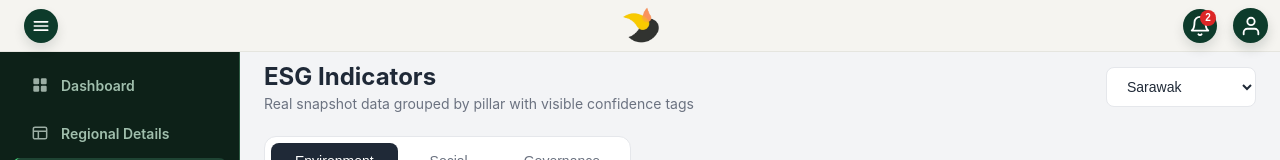
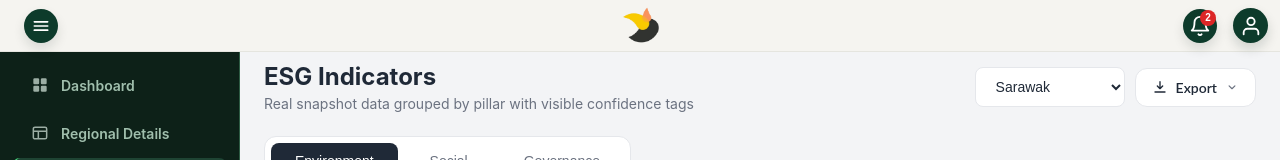
Before and after one commit to angelyong/Borneo_Tracker, a React (Vite) app: page /esg in a window 1280 px wide. Shown: the top 160 px of the page. Built offline with nearby package versions, Linux system fonts and the light colour scheme.

Commit message:
export button page created

```diff
--- a/package.json
+++ b/package.json
@@ -11,6 +11,7 @@
   },
   "dependencies": {
     "echarts": "^6.1.0",
+    "html-to-image": "^1.11.13",
     "leaflet": "^1.9.4",
     "react": "^19.2.6",
     "react-dom": "^19.2.6",
--- /dev/null
+++ b/src/components/ExportMenu.jsx
@@ -0,0 +1,62 @@
+import { useState } from 'react';
+import { Icons, Menu } from './ui';
+import { COLORS, FONT, RADII } from '../theme';
+import { downloadElementAsPng, downloadIndicatorsCsv } from '../utils/exportReport';
+
+// Reused as-is on both the ESG and SDG pages — one "Export" control, same
+// CSV/PNG behaviour everywhere a canonical-indicator table is shown.
+const ExportMenu = ({ targetRef, filenameBase, rows }) => {
+  const [exportingPng, setExportingPng] = useState(false);
+
+  const handleExportCsv = () => {
+    downloadIndicatorsCsv(`${filenameBase}.csv`, rows);
+  };
+
+  const handleExportPng = async () => {
+    if (!targetRef.current || exportingPng) return;
+    setExportingPng(true);
+    try {
+      await downloadElementAsPng(targetRef.current, `${filenameBase}.png`);
+    } catch {
+      // A failed snapshot (e.g. an untainted-canvas edge case) shouldn't crash
+      // the page — the CSV export is unaffected and still works.
+    } finally {
+      setExportingPng(false);
+    }
+  };
+
+  return (
+    <Menu
+      trigger={
+        <button type="button" style={styles.trigger} disabled={exportingPng} data-export-ignore="true">
+          <Icons.Download size={16} color={COLORS.ink} />
+          {exportingPng ? 'Exporting…' : 'Export'}
+          <Icons.Chevron size={14} color={COLORS.muted} />
+        </button>
+      }
+      items={[
+        { label: 'Export as CSV', icon: <Icons.FileArrow size={16} />, onClick: handleExportCsv },
+        { label: 'Export as PNG', icon: <Icons.Frame size={16} />, onClick: handleExportPng },
+      ]}
+    />
+  );
+};
+
+const styles = {
+  trigger: {
+    display: 'flex',
+    alignItems: 'center',
+    gap: 8,
+    padding: '10px 16px',
+    borderRadius: RADII.md,
+    border: `1px solid ${COLORS.border}`,
+    background: '#fff',
+    color: COLORS.ink,
+    fontSize: 14,
+    fontWeight: 600,
+    fontFamily: FONT,
+    cursor: 'pointer',
+  },
+};
+
+export default ExportMenu;
--- a/src/pages/ESG/esg_indicator.jsx
+++ b/src/pages/ESG/esg_indicator.jsx
@@ -1,4 +1,4 @@
-import { useMemo, useState } from 'react';
+import { useMemo, useRef, useState } from 'react';
 import {
   CATEGORY_TO_PILLAR,
   TERRITORIES,
@@ -8,11 +8,13 @@ import {
   titleCaseConfidence,
   useIndicators,
 } from '../../data/useIndicators';
+import ExportMenu from '../../components/ExportMenu';
 
 const ESGIndicator = () => {
   const [selectedRegion, setSelectedRegion]   = useState('Sarawak');
   const [selectedCategory, setSelectedCategory] = useState('Environment');
   const { data, loading, error } = useIndicators();
+  const contentRef = useRef(null);
 
   const rows = useMemo(() => {
     if (!data?.rows) return [];
@@ -20,6 +22,7 @@ const ESGIndicator = () => {
   }, [data, selectedCategory, selectedRegion]);
 
   const summary = summarizeRows(rows);
+  const filenameBase = `esg-${selectedCategory}-${selectedRegion}`.toLowerCase().replace(/\s+/g, '-');
 
   return (
     <div style={styles.container}>
@@ -28,7 +31,7 @@ const ESGIndicator = () => {
 
       {/* ── Right column: topbar + scrollable content ── */}
       <div style={styles.rightCol}>
-        <div style={styles.content}>
+        <div style={styles.content} ref={contentRef}>
 
           {/* ── Page header ── */}
           <div style={styles.header}>
@@ -46,6 +49,9 @@ const ESGIndicator = () => {
                   <option key={t} value={t}>{t}</option>
                 ))}
               </select>
+              {!loading && !error && (
+                <ExportMenu targetRef={contentRef} filenameBase={filenameBase} rows={rows} />
+              )}
             </div>
           </div>
 
@@ -171,7 +177,7 @@ const styles = {
     gap:            '16px',
   },
   headerLeft:  { flex: 1 },
-  headerRight: { flexShrink: 0 },
+  headerRight: { flexShrink: 0, display: 'flex', alignItems: 'center', gap: 10 },
   pageTitle: {
     fontSize:   '24px',
     fontWeight: '700',
--- a/src/pages/SDG/sdg_progress.jsx
+++ b/src/pages/SDG/sdg_progress.jsx
@@ -1,4 +1,4 @@
-import { useMemo, useState } from 'react';
+import { useMemo, useRef, useState } from 'react';
 import {
   SDG_GOALS,
   TERRITORIES,
@@ -8,11 +8,13 @@ import {
   titleCaseConfidence,
   useIndicators,
 } from '../../data/useIndicators';
+import ExportMenu from '../../components/ExportMenu';
 
 const SDGProgress = () => {
   const [selectedRegion, setSelectedRegion] = useState('Sarawak');
   const [selectedGoal, setSelectedGoal] = useState('SDG1');
   const { data, loading, error } = useIndicators();
+  const contentRef = useRef(null);
 
   const rows = useMemo(() => {
     if (!data?.rows) return [];
@@ -20,13 +22,14 @@ const SDGProgress = () => {
   }, [data, selectedGoal, selectedRegion]);
   const summary = summarizeRows(rows);
   const goalLabel = SDG_GOALS.find((item) => item.goal === selectedGoal)?.label || selectedGoal;
+  const filenameBase = `sdg-${selectedGoal}-${selectedRegion}`.toLowerCase().replace(/\s+/g, '-');
 
   return (
     <div style={styles.container}>
 
 
       <div style={styles.rightCol}>
-        <div style={styles.content}>
+        <div style={styles.content} ref={contentRef}>
         <div style={styles.header}>
           <div style={styles.headerLeft}>
             <h1 style={styles.pageTitle}>SDG Progress</h1>
@@ -46,6 +49,9 @@ const SDGProgress = () => {
                 </option>
               ))}
             </select>
+            {!loading && !error && (
+              <ExportMenu targetRef={contentRef} filenameBase={filenameBase} rows={rows} />
+            )}
           </div>
         </div>
 
@@ -188,6 +194,9 @@ const styles = {
   },
   headerRight: {
     flexShrink: 0,
+    display: 'flex',
+    alignItems: 'center',
+    gap: 10,
   },
   dropdown: {
     padding: '10px 16px',
--- /dev/null
+++ b/src/utils/exportReport.js
@@ -0,0 +1,51 @@
+// Shared export helpers for the ESG and SDG pages (Phase 1 of the reporting
+// feature — quick CSV/PNG export of whatever's currently on screen). Phase 2
+// (a dedicated multi-section "Generate Report" PDF page) will build on top of
+// the same CSV row shape, not replace it.
+
+function escapeCsvCell(value) {
+  const text = String(value ?? '');
+  return /[",\n]/.test(text) ? `"${text.replace(/"/g, '""')}"` : text;
+}
+
+function triggerDownload(href, filename) {
+  const link = document.createElement('a');
+  link.href = href;
+  link.download = filename;
+  document.body.appendChild(link);
+  link.click();
+  document.body.removeChild(link);
+}
+
+/** Indicator rows -> a CSV matching the canonical-indicator-table shape (indicator, value, year, source, confidence). */
+export function downloadIndicatorsCsv(filename, rows) {
+  const headers = ['Indicator', 'Territory', 'Value', 'Unit', 'Year', 'Source', 'Confidence'];
+  const lines = [
+    headers.join(','),
+    ...rows.map((row) =>
+      [row.indicator, row.territory, row.value, row.unit, row.year, row.source, row.confidence]
+        .map(escapeCsvCell)
+        .join(',')
+    ),
+  ];
+
+  const blob = new Blob([lines.join('\n')], { type: 'text/csv;charset=utf-8;' });
+  const url = URL.createObjectURL(blob);
+  triggerDownload(url, filename);
+  URL.revokeObjectURL(url);
+}
+
+// Elements marked with this attribute (e.g. the Export button itself) are
+// left out of the captured image.
+const EXPORT_IGNORE_ATTR = 'data-export-ignore';
+
+/** Snapshots a DOM element to a downloaded PNG. Loaded on demand — most page loads never export. */
+export async function downloadElementAsPng(element, filename) {
+  const { toPng } = await import('html-to-image');
+  const dataUrl = await toPng(element, {
+    pixelRatio: 2,
+    backgroundColor: '#ffffff',
+    filter: (node) => node.getAttribute?.(EXPORT_IGNORE_ATTR) !== 'true',
+  });
+  triggerDownload(dataUrl, filename);
+}
```
Also changed, not shown: 1 other file (tests, documents, lock files or other folders).
